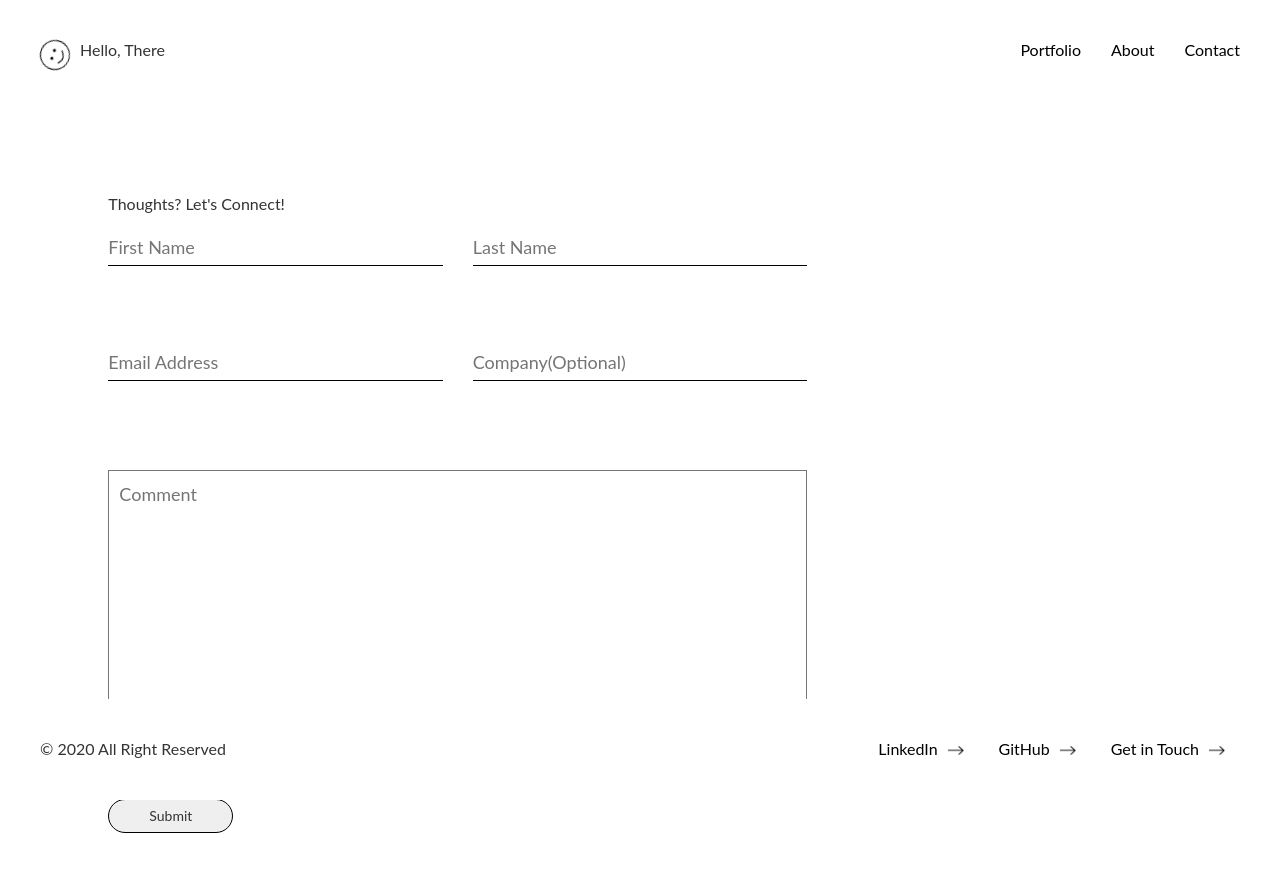
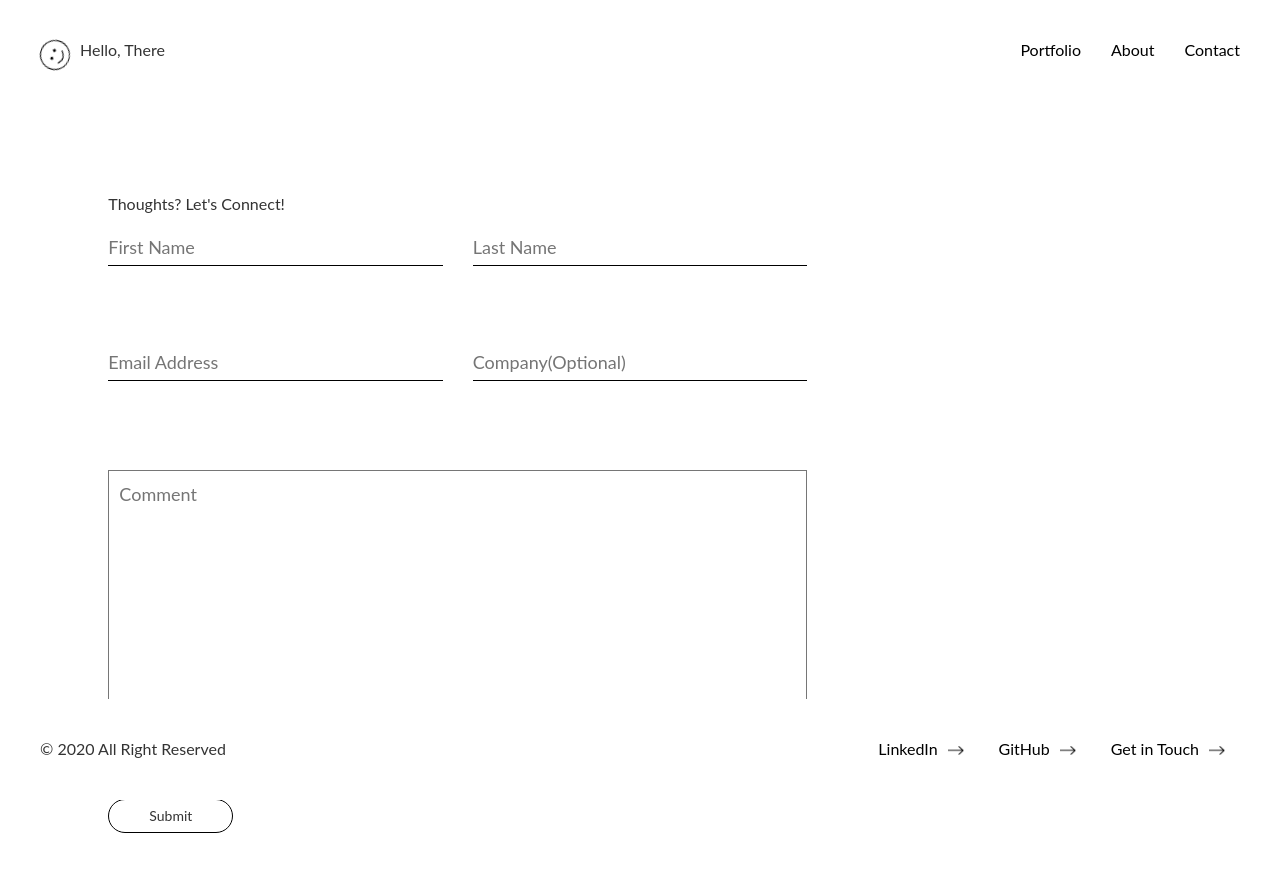
Before and after one commit to pankuanting102/react-portfolio, a React (Create React App) app: page /contact in a window 1280 px wide. Shown: the top 872 px of the page. Built offline with nearby package versions, Linux system fonts and the light colour scheme.

Commit message:
update btn

```diff
--- a/src/components/pages/Contact.js
+++ b/src/components/pages/Contact.js
@@ -76,7 +76,7 @@ function Contact() {
           ></textarea>
         </div>
       </div>
-      <input type="submit" className="btn" Submit />
+      <div type="submit" className="btn" > Submit </div>
 
       <div style={styles} className="thankyou_message">
         <p>Thanks for contacting!</p>
```
